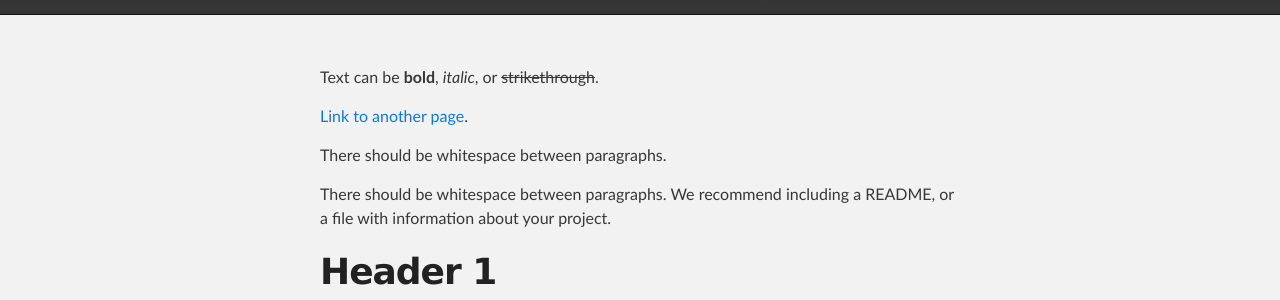
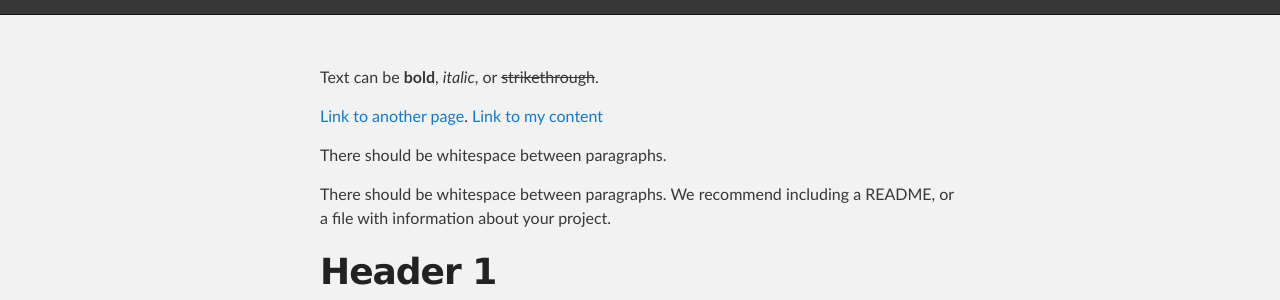
Before and after one commit to barrett3210/sandstone, a Jekyll site: the page built from index.md, in a window 1280 px wide and 900 px high. Shown: the part 195-495 px from the top of the window. Built offline with Jekyll 4.4.1, drawn with Linux system fonts in a browser that asks for light colours.

Commit message:
insert a link on index.md

```diff
--- a/index.md
+++ b/index.md
@@ -5,6 +5,7 @@ layout: default
 Text can be **bold**, _italic_, or ~~strikethrough~~.
 
 [Link to another page](./another-page.html).
+[Link to my content](./a-strange-sample-post.html)
 
 There should be whitespace between paragraphs.
 
```
